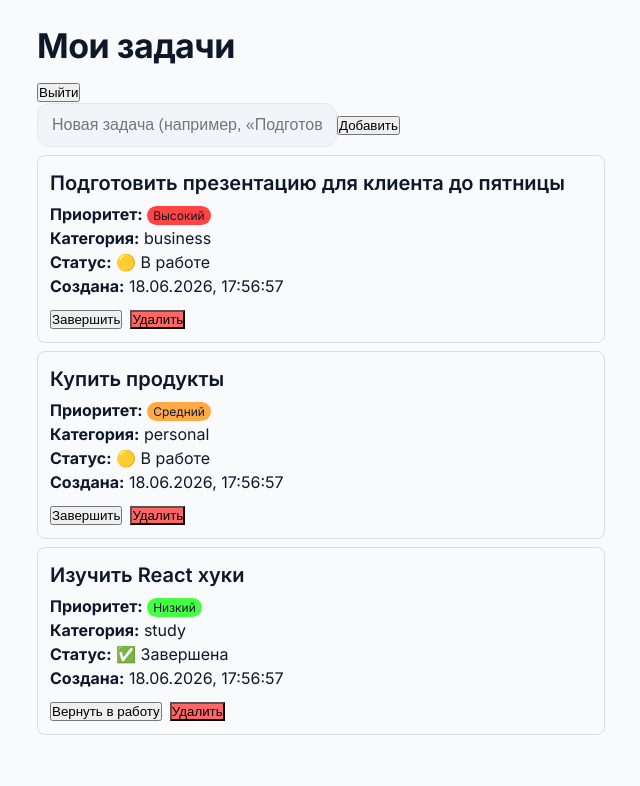
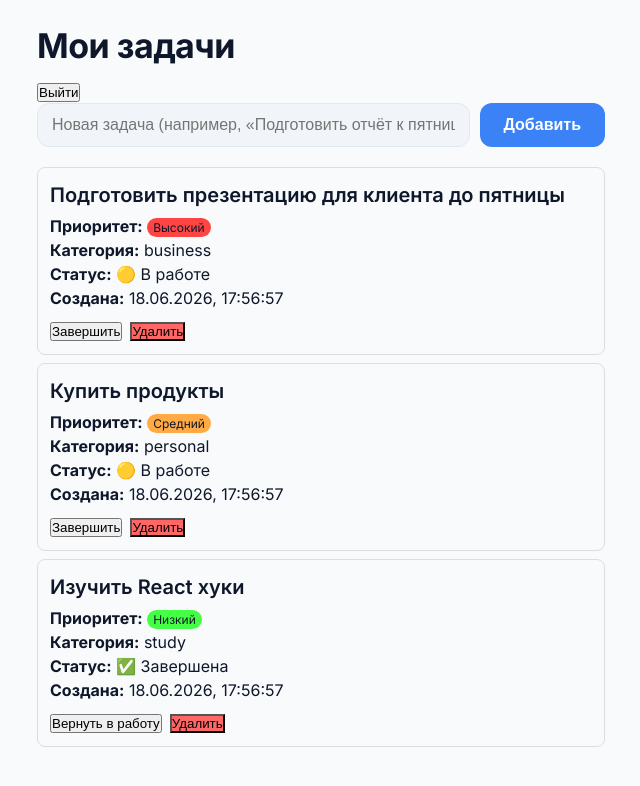
Before and after one commit to sata-gendalf/Ai_Task_Manager, a React (Vite) app in the folder frontend/: page / in a window 1280 px wide. Shown: the top 786 px of the page, without its empty margins (319-959 px from the left). Built offline with nearby package versions, Linux system fonts and the light colour scheme; sample sign-in values are in the browser's storage.

Commit message:
style: update AddTaskForm with flex layout and button classes

```diff
--- a/frontend/src/components/AddTaskForm.jsx
+++ b/frontend/src/components/AddTaskForm.jsx
@@ -13,15 +13,15 @@ const AddTaskForm = () => {
   };
 
   return (
-    <form onSubmit={handleSubmit}>
+    <form onSubmit={handleSubmit} style={{ display: 'flex', gap: '10px', marginBottom: '20px' }}>
       <input
         type="text"
         placeholder="Новая задача (например, «Подготовить отчёт к пятнице»)"
         value={title}
         onChange={(e) => setTitle(e.target.value)}
-        style={{ width: '300px' }}
+        style={{ flex: 1 }}
       />
-      <button type="submit">Добавить</button>
+      <button type="submit" className="btn btn-primary">Добавить</button>
     </form>
   );
 };
```
